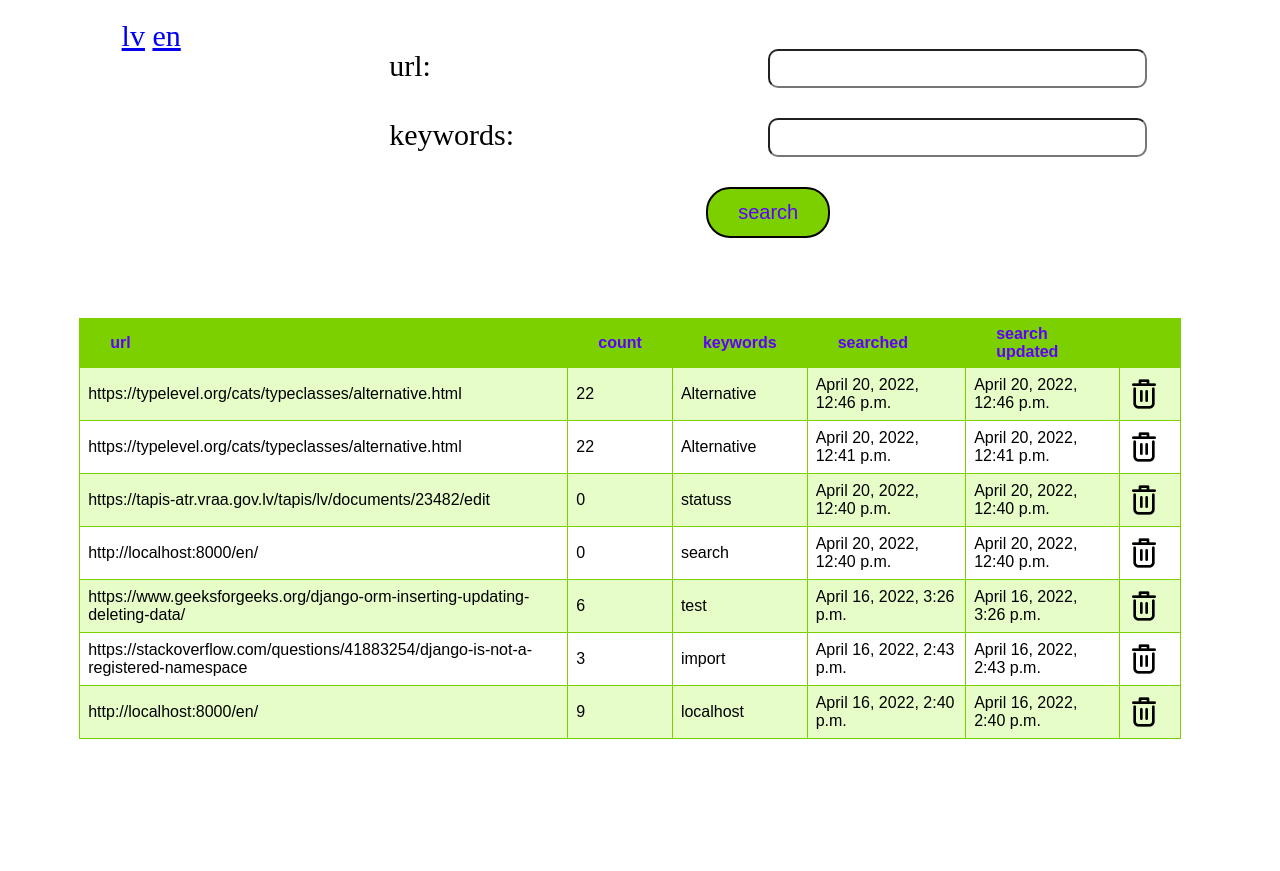
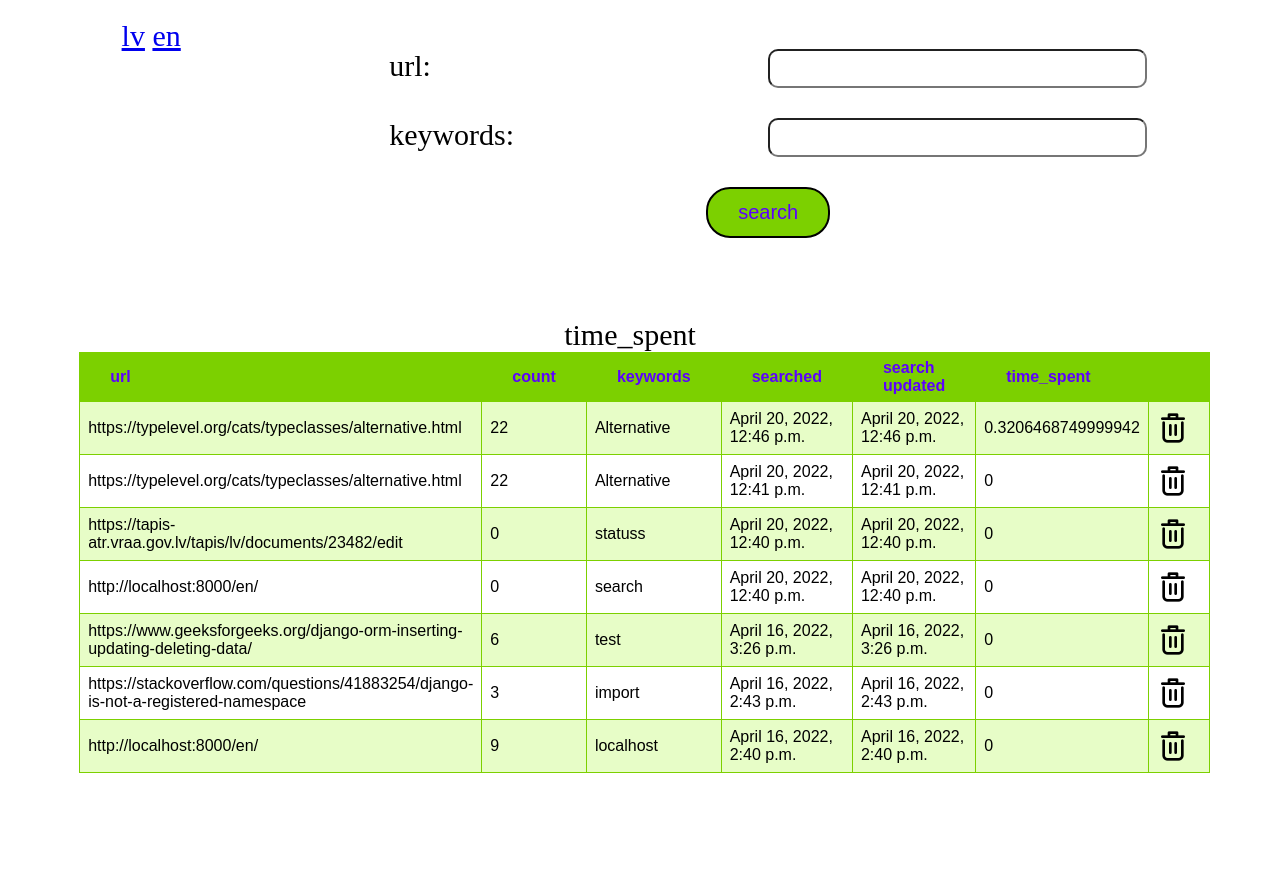
Before and after one commit to martinsdeveloper/visma_test_assign, a Django app: page /en/ in a window 1280 px wide. Shown: the part 196-1067 px from the top of the page. Before the commit the page ends 935 px from the top, so only its background shows below. Run offline with Django 4.2, Linux system fonts and the light colour scheme; data comes from the database, SQL or seed files in the repository; both versions use the stored data as it was after the commit.

Commit message:
Missing time fixation

```diff
--- a/searchApp/forms.py
+++ b/searchApp/forms.py
@@ -2,10 +2,9 @@ from email.policy import default
 from django import forms
 from .models import SearchRecord
 from django.utils.translation import gettext as _
+
 class SearchRecordCreateForm(forms.ModelForm):
     class Meta:
         model = SearchRecord
-        # fields = ('url', 'keywords', 'created_at', 'updated_at', 'count_of_matches')
         fields = ('url', 'keywords', 'count_of_matches')
-        # widgets = {'url':  forms.TextInput(), 'keywords': forms.TextInput(), 'created_at': forms.HiddenInput(), 'updated_at': forms.HiddenInput(), 'count_of_matches': forms.HiddenInput()}
         widgets = {'url':  forms.TextInput(), 'keywords': forms.TextInput(), 'count_of_matches': forms.HiddenInput( attrs={ 'value': '0' } )}
--- a/searchApp/models.py
+++ b/searchApp/models.py
@@ -7,5 +7,6 @@ class SearchRecord(models.Model):
     created_at = models.DateTimeField(auto_now_add=True)#time
     updated_at = models.DateTimeField(auto_now=True)#time of test
     count_of_matches = models.IntegerField(default=0)
+    time_spent = models.CharField(max_length=255)
     def __str__(self):
         return self.url
--- a/searchApp/templates/record/list.html
+++ b/searchApp/templates/record/list.html
@@ -29,6 +29,8 @@
       <th> {% trans 'keywords' %}</th>
       <th> {% trans 'searched' %}</th>
       <th> {% trans 'search updated' %}</th>
+      <th> {% trans 'time_spent' %}</th>
+      time_spent
       <th></th>
     </tr>
     {% for record in records %}
@@ -38,6 +40,7 @@
         <td>{{record.keywords}}</td>
         <td>{{record.created_at}}</td>
         <td>{{record.updated_at}}</td>
+        <td>{{record.time_spent}}</td>
         <td><a href="{% url 'delete_search' record.id %}">
              <img src="{% static 'images/delete.png' %}" alt="X"/> </a></td>
       </tr>
--- a/searchApp/views.py
+++ b/searchApp/views.py
@@ -1,4 +1,5 @@
 from http.client import HTTPResponse
+import time
 from django.shortcuts import render
 
 # Create your views here.
@@ -18,7 +19,9 @@ def search_records(request):
         form = SearchRecordCreateForm(request.POST)
         if form.is_valid():
             post = form.save(commit=False)
+            start = time.perf_counter()
             post.count_of_matches = find_and_count(request.POST["url"],request.POST["keywords"])
+            post.time_spent = str( time.perf_counter() - start)
             post.created_at = timezone.now()
             post.save()
             return redirect('search_records')
```
Also changed, not shown: db.sqlite3, locale/en/LC_MESSAGES/django.po, locale/lv/LC_MESSAGES/django.po, searchApp/migrations/0003_searchrecord_time_spent.py (added), searchApp/migrations/0004_alter_searchrecord_time_spent.py (added), 2 other files.
